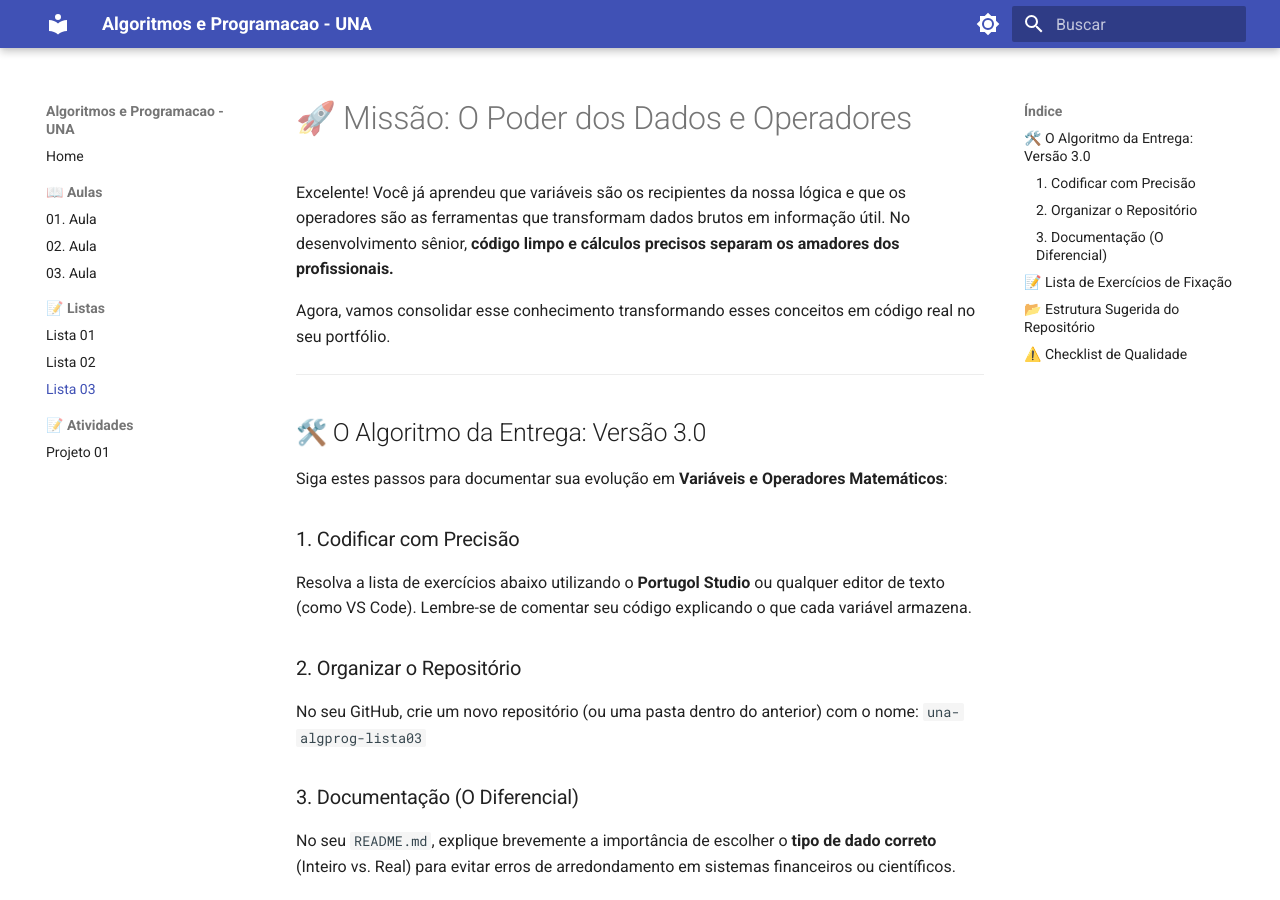
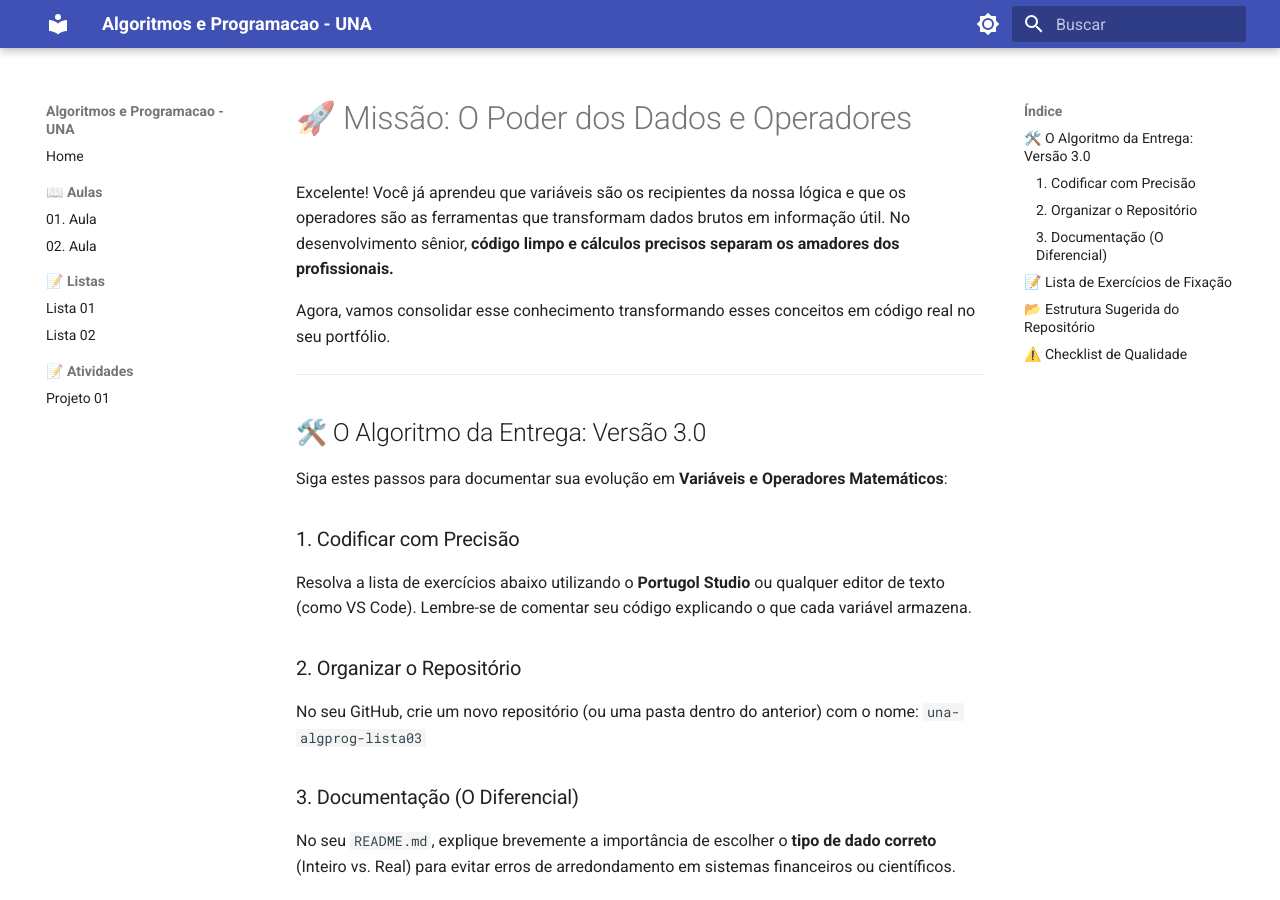
Before and after one commit to danhpaiva/una-algprog-mkdocs-202601, an MkDocs documentation site: the page built from docs/listas/03-lista.md, in a window 1280 px wide and 900 px high. Built offline with MkDocs 1.6.1 and Material for MkDocs 9.7.7, drawn with Linux system fonts in a browser that asks for light colours.

Commit message:
feat: remover spoiler para os alunos

```diff
--- a/mkdocs.yml
+++ b/mkdocs.yml
@@ -33,11 +33,11 @@ nav:
   - 📖 Aulas:
       - 01. Aula: aulas/01-aula.md
       - 02. Aula: aulas/02-aula.md
-      - 03. Aula: aulas/03-aula.md
+      # - 03. Aula: aulas/03-aula.md
   - 📝 Listas:
       - Lista 01: listas/01-lista.md
       - Lista 02: listas/02-lista.md
-      - Lista 03: listas/03-lista.md
+      # - Lista 03: listas/03-lista.md
   - 📝 Atividades:
       - Projeto 01: trabalhos/projeto-01.md
 
```
